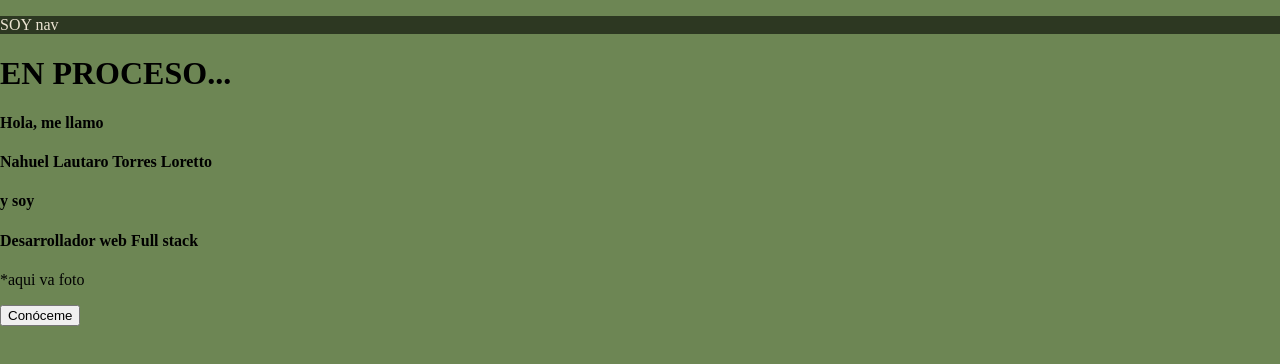
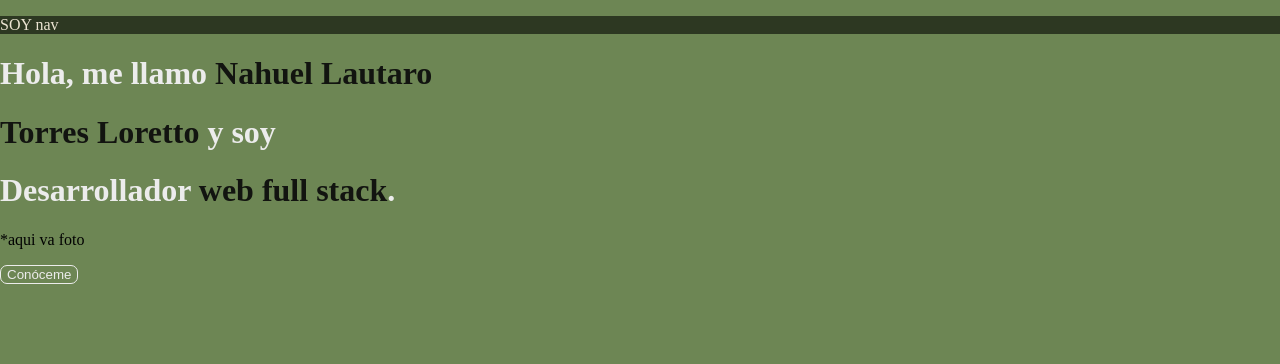
Before and after one commit to Lautaro261/portafolio, a React (Vite) app: page / in a window 1280 px wide. Shown: the top 364 px of the page. Built offline with nearby package versions, Linux system fonts and the light colour scheme.

Commit message:
inicio en proceso...

```diff
--- a/src/components/inicio/inicio.jsx
+++ b/src/components/inicio/inicio.jsx
@@ -1,22 +1,19 @@
-const Inicio =()=>{
+import style from "./inicio.module.css";
 
-    return(
+const Inicio = () => {
+  return (
     <div>
       <div>
-                <h1>EN PROCESO... </h1>
-                <h4>Hola, me llamo </h4>
-                <h4>Nahuel Lautaro Torres Loretto</h4>
-                <h4>y soy</h4>
-                <h4>Desarrollador web Full stack </h4>
+        <h1 className={style.white}>Hola, me llamo<span className={style.black}> Nahuel Lautaro</span></h1>
+        <h1 className={style.black}>Torres Loretto<span className={style.white}> y soy</span></h1>
+        <h1 className={style.white}>Desarrollador<span className={style.black}> web full stack<span className={style.white}>.</span></span></h1>
       </div>
       <div>
         <p>*aqui va foto</p>
       </div>
-            <button>Conóceme</button>
+      <button className={style.conoceme}>Conóceme</button>
+    </div>
+  );
+};
 
-        </div>
-    )
-
-}
-
-export default  Inicio;
+export default Inicio;
--- /dev/null
+++ b/src/components/inicio/inicio.module.css
@@ -0,0 +1,19 @@
+.white{
+   color: #ececec;
+}
+
+.black{
+    color: #121410;
+}
+
+.conoceme{
+    background-color: #6d8654;
+    color:#ececec;
+    border-radius: 7px;
+    border: 1px solid #ececec;
+}
+
+.conoceme:hover{
+    background-color: #2d3822;
+    border: none;
+}
```
Lines whose indentation alone changed are shown as unchanged.
